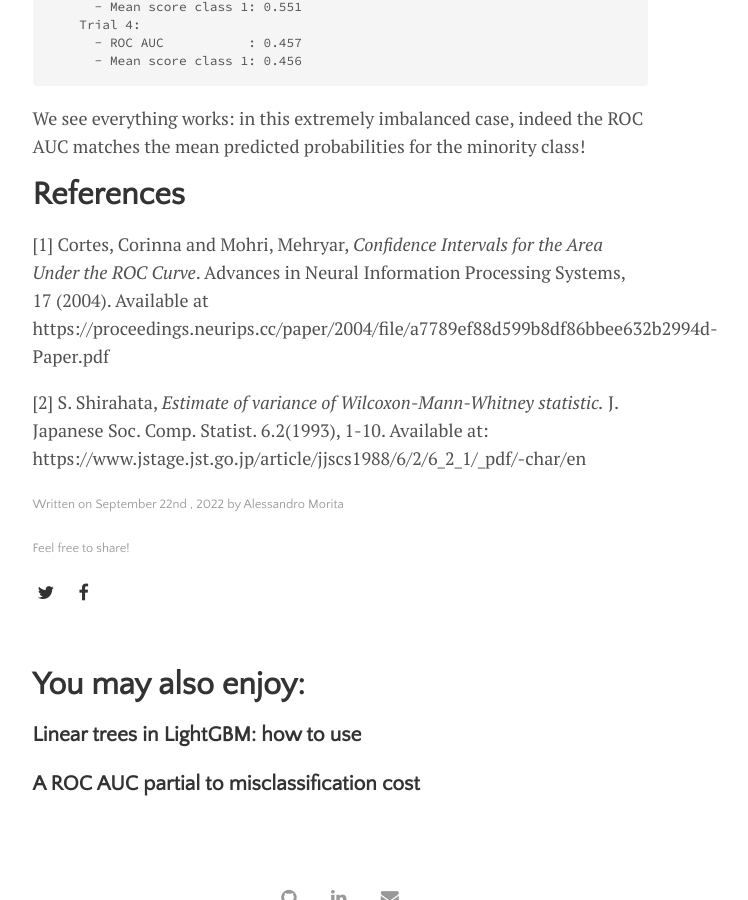
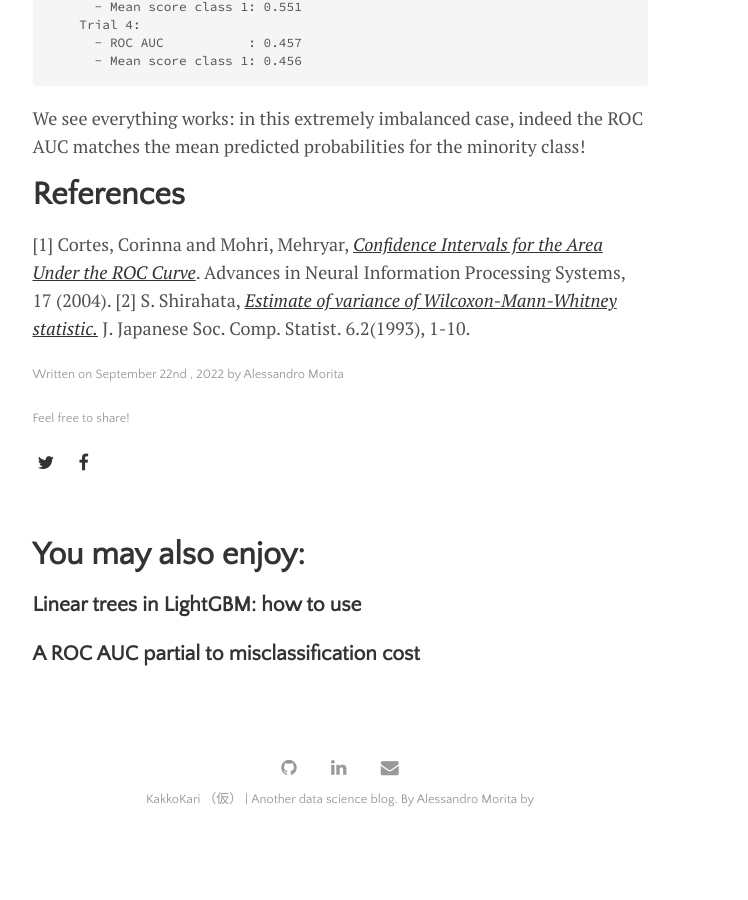
Before and after one commit to takeshimg92/takeshimg92.github.io, a Jekyll site: the page built from _posts/2022-09-22-auc-variance.md, in a window 1280 px wide and 900 px high, scrolled down 19955 px. Shown: the whole window, without its empty margins (300-1048 px from the left). Built offline with Jekyll 4.4.1, drawn with Linux system fonts in a browser that asks for light colours; formulas are drawn with MathJax 3; after the commit the page ends 20800 px from its top, so only the background shows below that.

Commit message:
fixed references

```diff
--- a/_posts/2022-09-22-auc-variance.md
+++ b/_posts/2022-09-22-auc-variance.md
@@ -830,7 +830,6 @@ We see everything works: in this extremely imbalanced case,  indeed the ROC AUC
 
 # References
 
-[1] Cortes, Corinna and Mohri, Mehryar, *Confidence Intervals for the Area Under the ROC Curve*. Advances in Neural Information Processing Systems, 17 (2004).
-Available at https://proceedings.neurips.cc/paper/2004/file/a7789ef88d599b8df86bbee632b2994d-Paper.pdf
-
-[2] S. Shirahata, *Estimate of variance of Wilcoxon-Mann-Whitney statistic.* J. Japanese Soc. Comp. Statist. 6.2(1993), 1-10. Available at: https://www.jstage.jst.go.jp/article/jjscs1988/6/2/6_2_1/_pdf/-char/en
+[1] Cortes, Corinna and Mohri, Mehryar, [*Confidence Intervals for the Area Under the ROC Curve*](https://proceedings.neurips.cc/paper/2004/file/a7789ef88d599b8df86bbee632b2994d-Paper.pdf
+). Advances in Neural Information Processing Systems, 17 (2004).
+[2] S. Shirahata, [*Estimate of variance of Wilcoxon-Mann-Whitney statistic.*](https://www.jstage.jst.go.jp/article/jjscs1988/6/2/6_2_1/_pdf/-char/en) J. Japanese Soc. Comp. Statist. 6.2(1993), 1-10.
```
